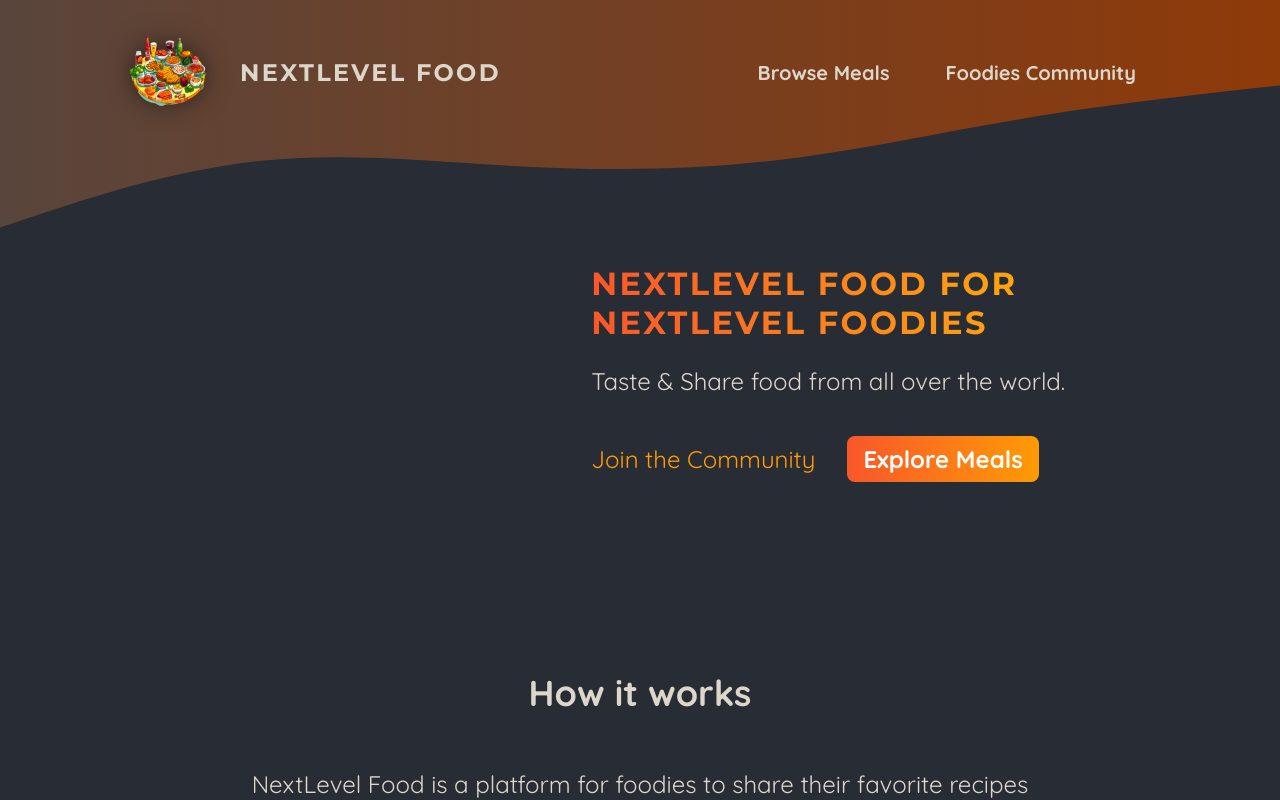
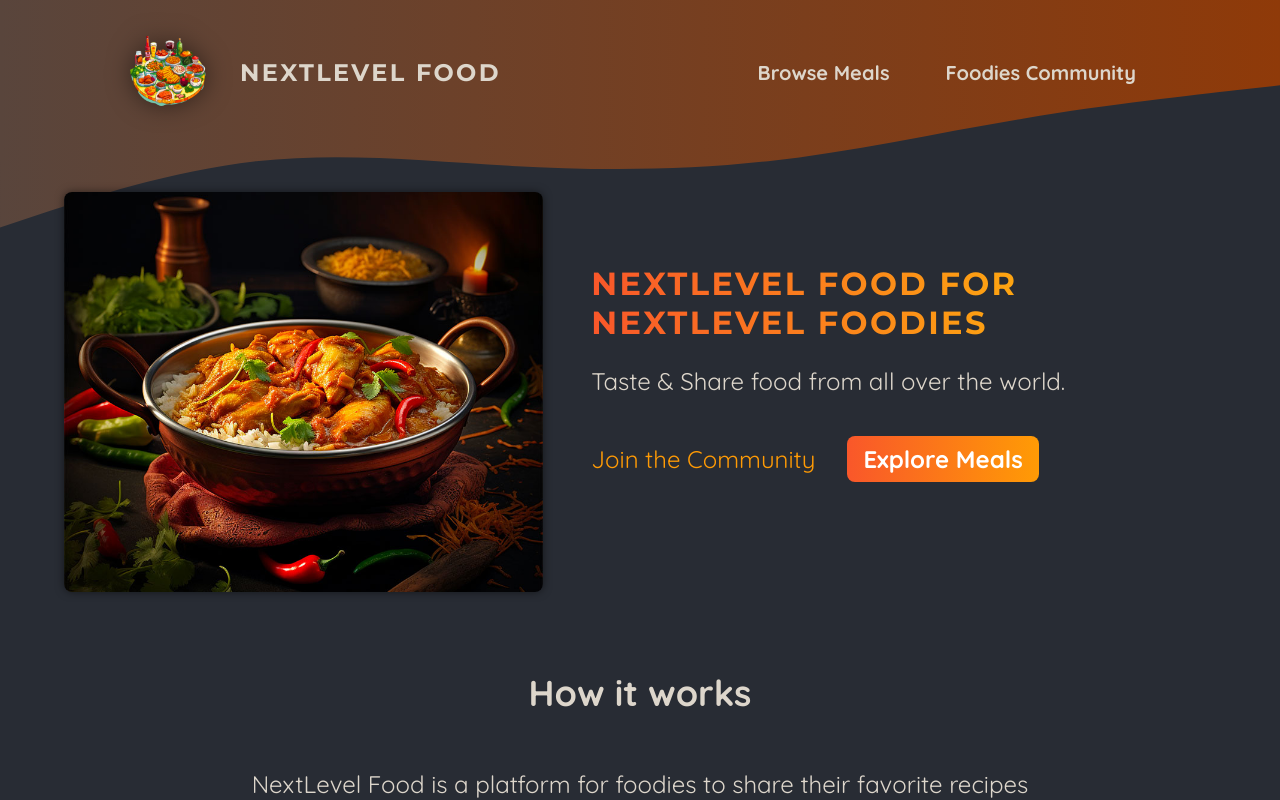
Before and after one commit to EphemSpirit/foodies, a Next.js app: page / in a window 1280 px wide. Shown: the top 800 px of the page. Built offline with nearby package versions, Linux system fonts and the light colour scheme.

Commit message:
image slideshow and styles

```diff
--- a/app/page.jsx
+++ b/app/page.jsx
@@ -1,12 +1,13 @@
 import Link from "next/link";
 import styles from "./page.module.css"
+import ImageSlideshow from "@/components/images/ImageSlidehow";
 
 export default function Home() {
   return (
     <>
       <header className={styles.header}>
         <div className={styles.slideshow}>
-
+          <ImageSlideshow />
         </div>
         <div>
           <div className={styles.hero}>
--- /dev/null
+++ b/components/images/ImageSlidehow.jsx
@@ -0,0 +1,50 @@
+"use client";
+
+import { useEffect, useState } from 'react';
+import Image from 'next/image';
+
+import burgerImg from '@/assets/burger.jpg';
+import curryImg from '@/assets/curry.jpg';
+import dumplingsImg from '@/assets/dumplings.jpg';
+import macncheeseImg from '@/assets/macncheese.jpg';
+import pizzaImg from '@/assets/pizza.jpg';
+import schnitzelImg from '@/assets/schnitzel.jpg';
+import tomatoSaladImg from '@/assets/tomato-salad.jpg';
+import styles from './ImageSlidehow.module.css';
+
+const images = [
+  { image: burgerImg, alt: 'A delicious, juicy burger' },
+  { image: curryImg, alt: 'A delicious, spicy curry' },
+  { image: dumplingsImg, alt: 'Steamed dumplings' },
+  { image: macncheeseImg, alt: 'Mac and cheese' },
+  { image: pizzaImg, alt: 'A delicious pizza' },
+  { image: schnitzelImg, alt: 'A delicious schnitzel' },
+  { image: tomatoSaladImg, alt: 'A delicious tomato salad' },
+];
+
+export default function ImageSlideshow() {
+  const [currentImageIndex, setCurrentImageIndex] = useState(0);
+
+  useEffect(() => {
+    const interval = setInterval(() => {
+      setCurrentImageIndex((prevIndex) =>
+        prevIndex < images.length - 1 ? prevIndex + 1 : 0
+      );
+    }, 5000);
+
+    return () => clearInterval(interval);
+  }, []);
+
+  return (
+    <div className={styles.slideshow}>
+      {images.map((image, index) => (
+        <Image
+          key={index}
+          src={image.image}
+          className={index === currentImageIndex ? styles.active : ''}
+          alt={image.alt}
+        />
+      ))}
+    </div>
+  );
+}
--- /dev/null
+++ b/components/images/ImageSlidehow.module.css
@@ -0,0 +1,26 @@
+.slideshow {
+  position: relative;
+  width: 100%;
+  height: 100%;
+  border-radius: 8px;
+  overflow: hidden;
+  box-shadow: 0 0 0.5rem rgba(0, 0, 0, 0.5);
+}
+
+.slideshow img {
+  width: 100%;
+  height: 100%;
+  object-fit: cover;
+  position: absolute;
+  top: 0;
+  left: 0;
+  opacity: 0;
+  transform: scale(1.1) translateX(-1rem) rotate(-5deg);
+  transition: all 0.5s ease-in-out;
+}
+
+.slideshow .active {
+  z-index: 1;
+  opacity: 1;
+  transform: scale(1) translateX(0) rotate(0);
+}
```
